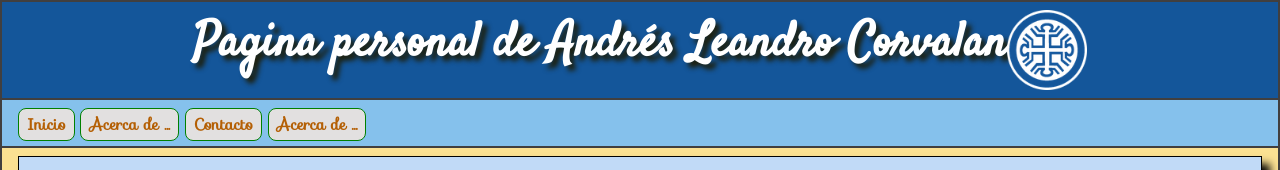
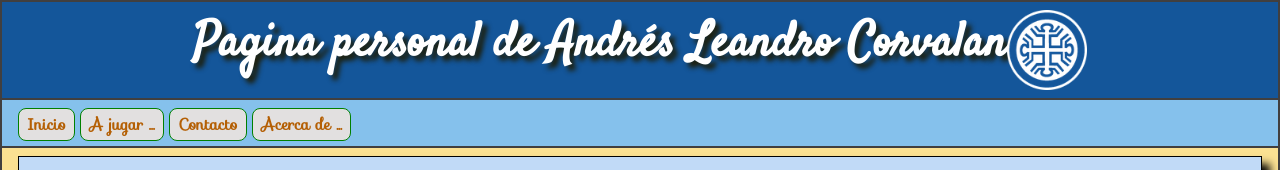
Before and after one commit to andrescorvalan/andrescorvalan.github.io, a plain HTML site: page PEyLW-Lab6/contacto.html in a window 1280 px wide. Shown: the top 170 px of the page. Drawn offline with Linux system fonts and the light colour scheme.

Commit message:
Update contacto.html

```diff
--- a/PEyLW-Lab6/contacto.html
+++ b/PEyLW-Lab6/contacto.html
@@ -14,7 +14,7 @@
     <nav>
         <ul>
             <li><a href="index.html">Inicio</a></li>
-            <li><a href="juego.html">Acerca de ...</a></li>
+            <li><a href="juego.html">A jugar ...</a></li>
             <li><a href="contacto.html">Contacto</a></li>
             <li><a href="acercade.html">Acerca de ...</a></li>
         </ul>
```
